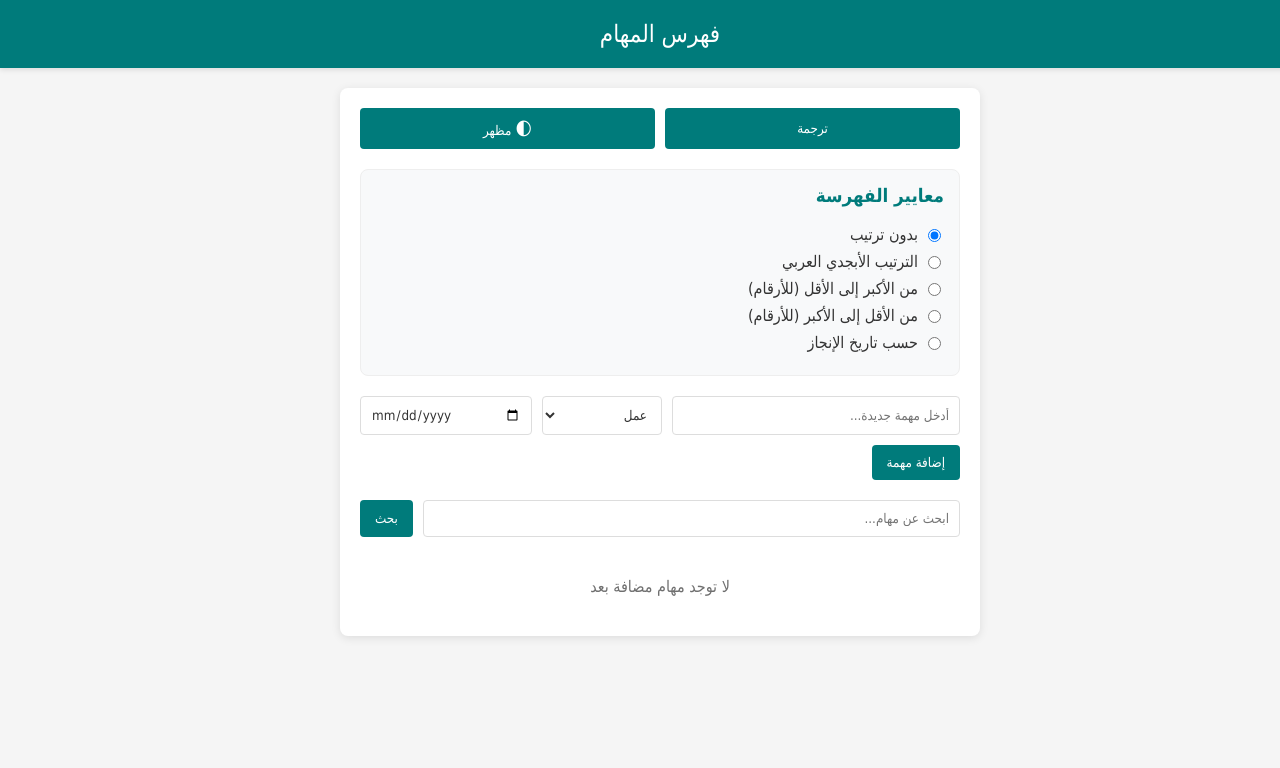
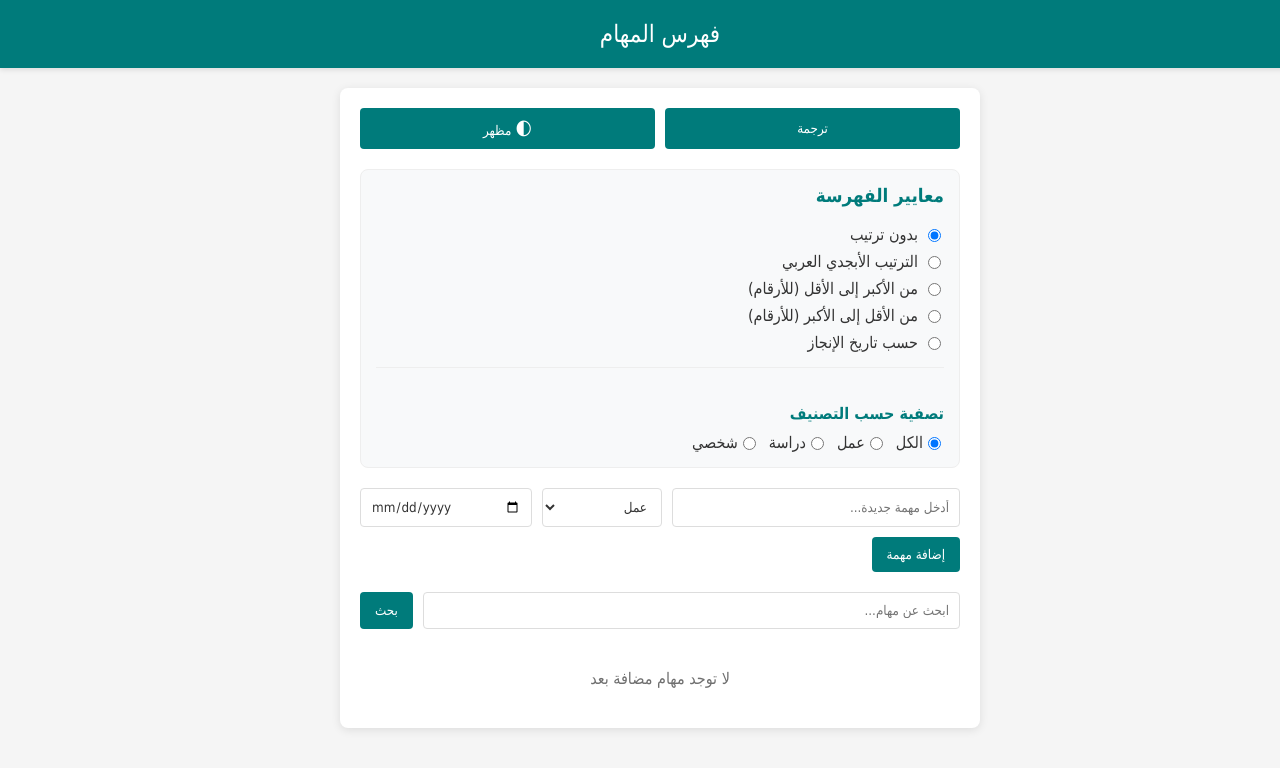
Before and after one commit to suhaib-gg1/DIS, a plain HTML site: page index.html in a window 1280 px wide. Drawn offline with Linux system fonts and the light colour scheme.

Commit message:
Update index.html

```diff
--- a/index.html
+++ b/index.html
@@ -105,6 +105,26 @@
         }
         .criteria-item input {
             margin-left: 10px;
+        }
+        .category-filter {
+            margin-top: 15px;
+            padding-top: 15px;
+            border-top: 1px solid var(--container-border);
+        }
+        .category-filter h4 {
+            margin-bottom: 10px;
+            color: var(--highlight-color);
+        }
+        .category-options {
+            display: flex;
+            gap: 10px;
+        }
+        .category-option {
+            display: flex;
+            align-items: center;
+        }
+        .category-option input {
+            margin-left: 5px;
         }
         .add-task {
             display: flex;
@@ -324,6 +344,29 @@
                 <input type="radio" id="dueDateSort" name="sortCriteria">
                 <label for="dueDateSort">حسب تاريخ الإنجاز</label>
             </div>
+
+            <!-- قسم تصفية التصنيف الجديد -->
+            <div class="category-filter">
+                <h4>تصفية حسب التصنيف</h4>
+                <div class="category-options">
+                    <div class="category-option">
+                        <input type="radio" id="allCategories" name="categoryFilter" value="all" checked>
+                        <label for="allCategories">الكل</label>
+                    </div>
+                    <div class="category-option">
+                        <input type="radio" id="workFilter" name="categoryFilter" value="work">
+                        <label for="workFilter">عمل</label>
+                    </div>
+                    <div class="category-option">
+                        <input type="radio" id="studyFilter" name="categoryFilter" value="study">
+                        <label for="studyFilter">دراسة</label>
+                    </div>
+                    <div class="category-option">
+                        <input type="radio" id="personalFilter" name="categoryFilter" value="personal">
+                        <label for="personalFilter">شخصي</label>
+                    </div>
+                </div>
+            </div>
         </div>
 
         <div class="add-task">
@@ -353,7 +396,6 @@
         let isDarkMode = false;
         let editIndex = -1;
 
-        // تحميل المهام والمظهر المحفوظ عند بدء التشغيل
         function loadSettings() {
             const savedTasks = localStorage.getItem('tasks');
             if (savedTasks) {
@@ -371,13 +413,11 @@
             renderTasks();
         }
 
-        // استخراج الأرقام من النص
         function extractNumber(text) {
             const matches = text.match(/\d+/);
             return matches ? parseInt(matches[0]) : null;
         }
 
-        // دالة البحث عن المهام
         function searchTasks() {
             const searchTerm = document.getElementById('searchInput').value.toLowerCase();
             const taskItems = document.querySelectorAll('.task-card');
@@ -399,7 +439,6 @@
                 }
             });
 
-            // عرض رسالة إذا لم يتم العثور على مهام
             const noTasksMsg = document.querySelector('.no-tasks');
             const noResultsMsg = document.getElementById('no-results');
 
@@ -417,7 +456,6 @@
             }
         }
 
-        // عرض المهام
         function renderTasks() {
             const taskList = document.getElementById('taskList');
             taskList.innerHTML = '';
@@ -429,9 +467,16 @@
                 return;
             }
 
-            let sortedTasks = [...tasks];
+            let filteredTasks = [...tasks];
 
-            // تطبيق معايير الفهرسة
+            // تصفية حسب التصنيف المختار
+            const selectedCategory = document.querySelector('input[name="categoryFilter"]:checked').value;
+            if (selectedCategory !== 'all') {
+                filteredTasks = filteredTasks.filter(task => task.category === selectedCategory);
+            }
+
+            let sortedTasks = [...filteredTasks];
+
             if (document.getElementById('arabicSort').checked) {
                 sortedTasks.sort((a, b) => a.text.localeCompare(b.text, 'ar'));
             }
@@ -523,8 +568,8 @@
             });
         }
 
-        // تنسيق التاريخ
         function formatDate(dateString) {
+            const date = new Date(dateString){
             const date = new Date(dateString);
             return date.toLocaleDateString('ar-EG', {
                 year: 'numeric',
@@ -535,7 +580,6 @@
             });
         }
 
-        // إضافة/تعديل مهمة
         function addTask() {
             const taskInput = document.getElementById('taskInput');
             const taskText = taskInput.value.trim();
@@ -548,7 +592,6 @@
             }
 
             if (editIndex === -1) {
-                // إضافة مهمة جديدة
                 tasks.push({
                     text: taskText,
                     category: taskCategory,
@@ -556,7 +599,6 @@
                     date: new Date()
                 });
             } else {
-                // تعديل المهمة الحالية
                 tasks[editIndex] = {
                     text: taskText,
                     category: taskCategory,
@@ -576,7 +618,6 @@
             document.querySelector('.no-tasks').style.display = 'none';
         }
 
-        // تعديل مهمة
         function editTask(index) {
             const task = tasks[index];
             document.getElementById('taskInput').value = task.text;
@@ -588,7 +629,6 @@
             document.getElementById('taskInput').focus();
         }
 
-        // حذف مهمة
         function deleteTask(index) {
             if (confirm(isTranslated ? 'Are you sure?' : 'هل أنت متأكد؟')) {
                 tasks.splice(index, 1);
@@ -600,12 +640,10 @@
             }
         }
 
-        // حفظ المهام في localStorage
         function saveTasks() {
             localStorage.setItem('tasks', JSON.stringify(tasks));
         }
 
-        // تبديل اللغة
         function toggleTranslation() {
             isTranslated = !isTranslated;
 
@@ -655,10 +693,15 @@
                 <option value="study">${isTranslated ? 'Study' : 'دراسة'}</option>
             `;
 
+            // تحديث خيارات التصفية حسب التصنيف
+            document.querySelector('label[for="allCategories"]').textContent = isTranslated ? 'All' : 'الكل';
+            document.querySelector('label[for="workFilter"]').textContent = isTranslated ? 'Work' : 'عمل';
+            document.querySelector('label[for="studyFilter"]').textContent = isTranslated ? 'Study' : 'دراسة';
+            document.querySelector('label[for="personalFilter"]').textContent = isTranslated ? 'Personal' : 'شخصي';
+
             renderTasks();
         }
 
-        // تفعيل الوضع الداكن
         function enableDarkMode() {
             document.documentElement.setAttribute('data-theme', 'dark');
             document.getElementById('theme-toggle').innerHTML = isTranslated ?
@@ -668,7 +711,6 @@
             localStorage.setItem('theme', 'dark');
         }
 
-        // تفعيل الوضع الفاتح
         function enableLightMode() {
             document.documentElement.removeAttribute('data-theme');
             document.getElementById('theme-toggle').innerHTML = isTranslated ?
@@ -678,7 +720,6 @@
             localStorage.setItem('theme', 'light');
         }
 
-        // تبديل المظهر
         function toggleTheme() {
             if (isDarkMode) {
                 enableLightMode();
@@ -687,15 +728,16 @@
             }
         }
 
-        // إضافة مستمعين لأزرار الفهرسة
         document.querySelectorAll('input[name="sortCriteria"]').forEach(radio => {
             radio.addEventListener('change', renderTasks);
         });
 
-        // البحث أثناء الكتابة
+        document.querySelectorAll('input[name="categoryFilter"]').forEach(radio => {
+            radio.addEventListener('change', renderTasks);
+        });
+
         document.getElementById('searchInput').addEventListener('input', searchTasks);
 
-        // تحميل الإعدادات عند بدء الصفحة
         window.onload = loadSettings;
     </script>
 </body>
```
